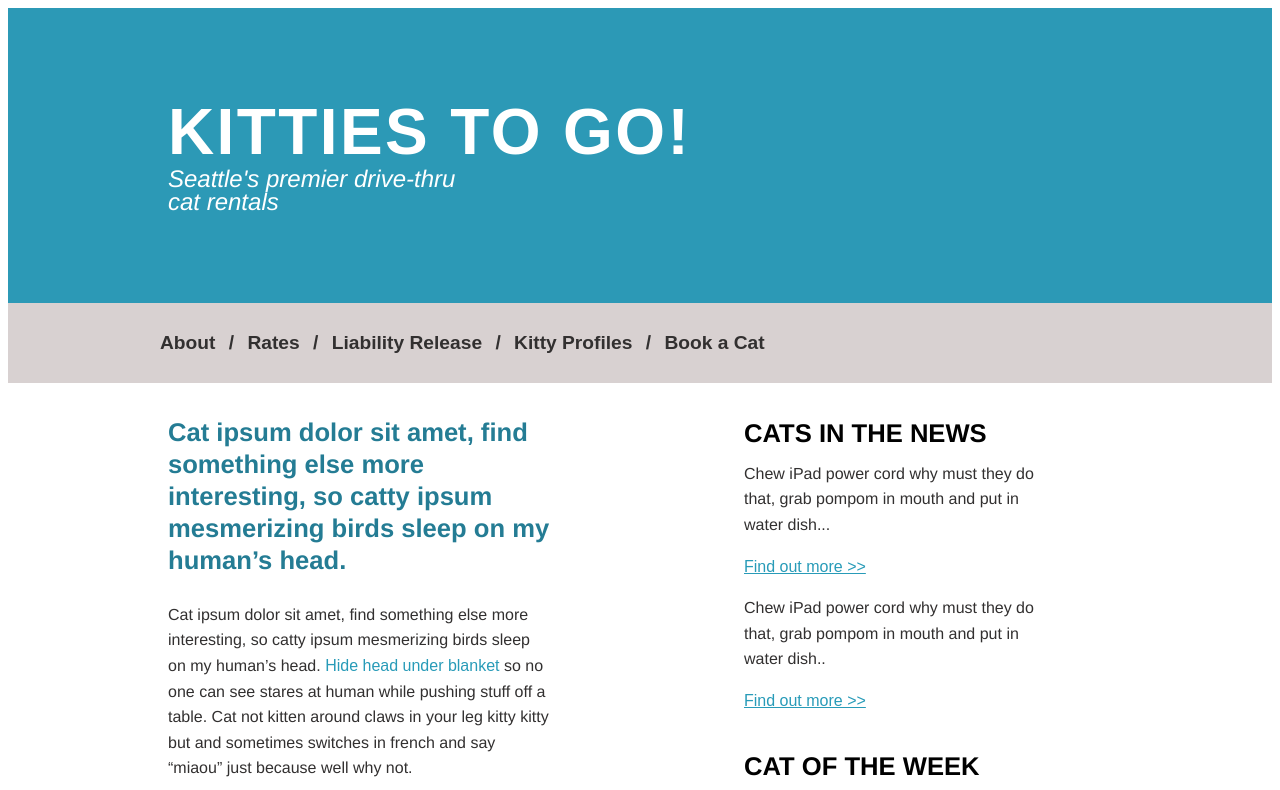
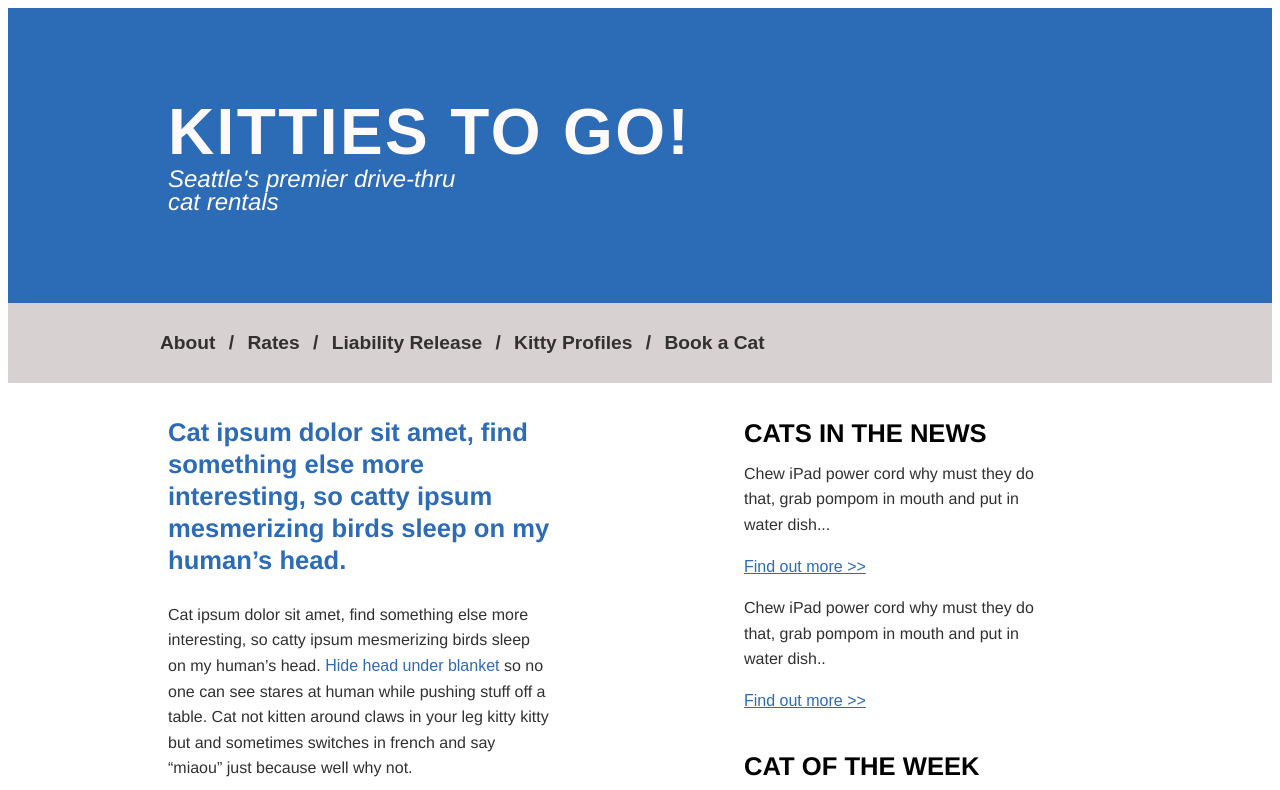
Before and after one commit to abeldbase/kitties-to-go-mockup-repo, a plain HTML site: page index.html in a window 1280 px wide. Shown: the top 790 px of the page. Drawn offline with Linux system fonts and the light colour scheme.

Commit message:
updated for accessability

```diff
--- a/css/stylesheet.css
+++ b/css/stylesheet.css
@@ -5,20 +5,20 @@
 
   }
 header {
-  background-color:#2c99b6;
+  background-color:rgb(44, 107, 182);
   padding: 5rem 10rem 5rem;
 }
 
 h1 {
   font-family: Helvetica, Arial, sans-serif;
   font-size: 4rem;
-  color: white;
+  color: rgb(255, 250, 250);
   text-transform: uppercase;
   letter-spacing: .15rem;
 }
 
 h1 a:link {
-  color: white;
+  color: rgb(255, 250, 250);
   text-decoration: none;
 }
 
@@ -34,14 +34,14 @@ h1 a:hover {
 h2 {
   font-family: Helvetica, Arial, sans-serif;
   font-size: 1.5rem;
-  color: white;
+  color: rgb(255, 250, 250);
   font-weight: lighter;
   font-style: oblique;
   /*display: block;*/
 }
 .h2 {
   font-family:Helvetica, Arial, sans-serif;
-  color: #247C94;
+  color: rgb(44, 107, 182);
   font-weight: bold;
   font-size: 1.6rem;
   line-height: 2rem;
@@ -104,14 +104,14 @@ p {
 .em-1 {
   font-style: normal;
   font-weight: normal;
-  color:rgb(40, 155, 184);
+  color:rgb(44, 107, 182);
 }
 a:link {
-  color: rgb(40, 155, 184);
+  color: rgb(44, 107, 182);
 }
 
 a:visited {
-  color: #247C94;
+  color: rgb(44, 107, 182);
 }
 
 a:hover {
@@ -119,7 +119,7 @@ a:hover {
 }
 
 .lead {
-  color: #247C94;
+  color: rgb(44, 107, 182);
   font-weight: bold;
   font-size: 1.6rem;
   line-height: 2rem;
@@ -131,7 +131,7 @@ blockquote {
     padding-top: 1rem;
     padding-bottom: 1rem;
     font-size: 1.5rem;
-    color: #247C94;
+    color: rgb(44, 107, 182);
     margin-left: 0px;
 }
 
```
